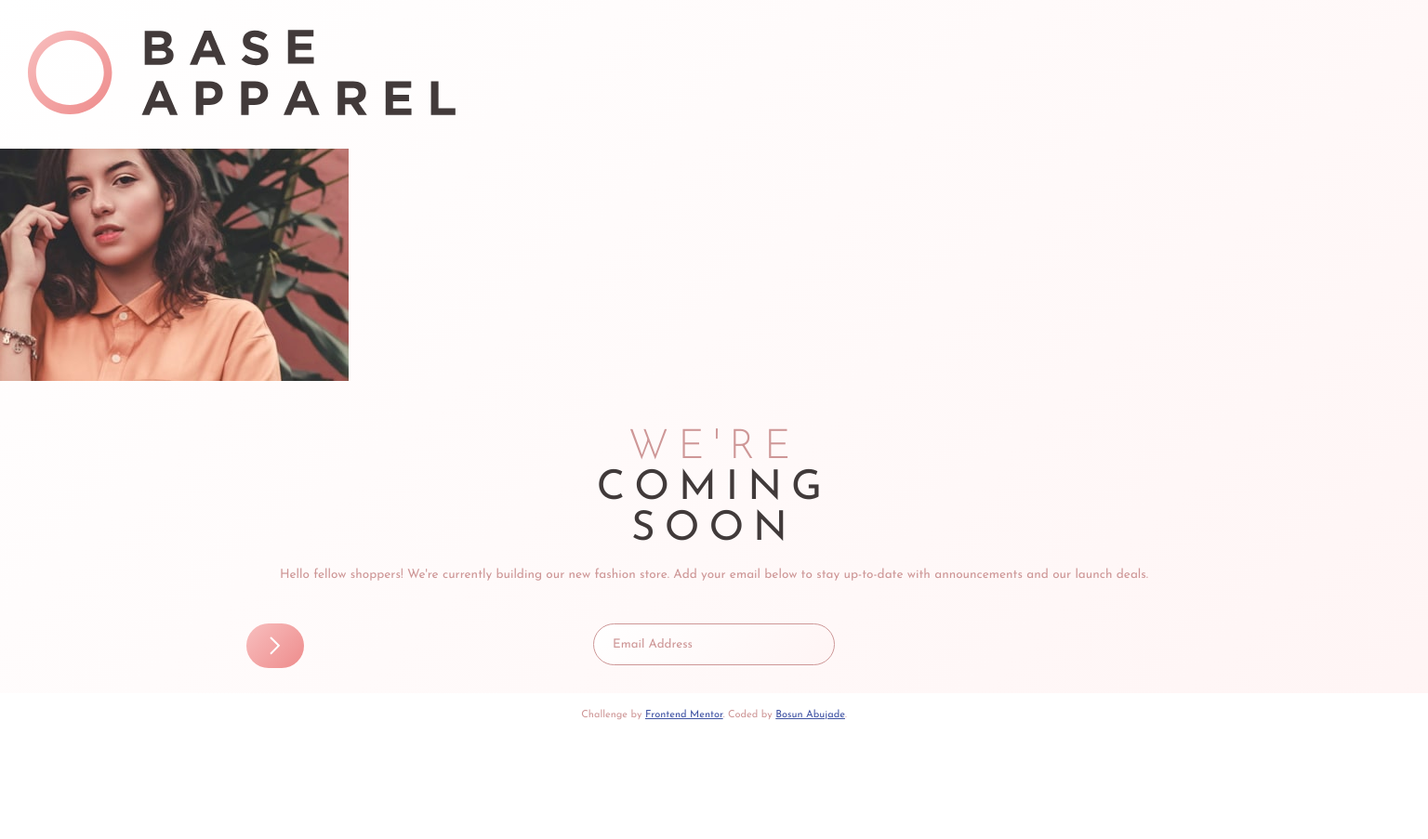
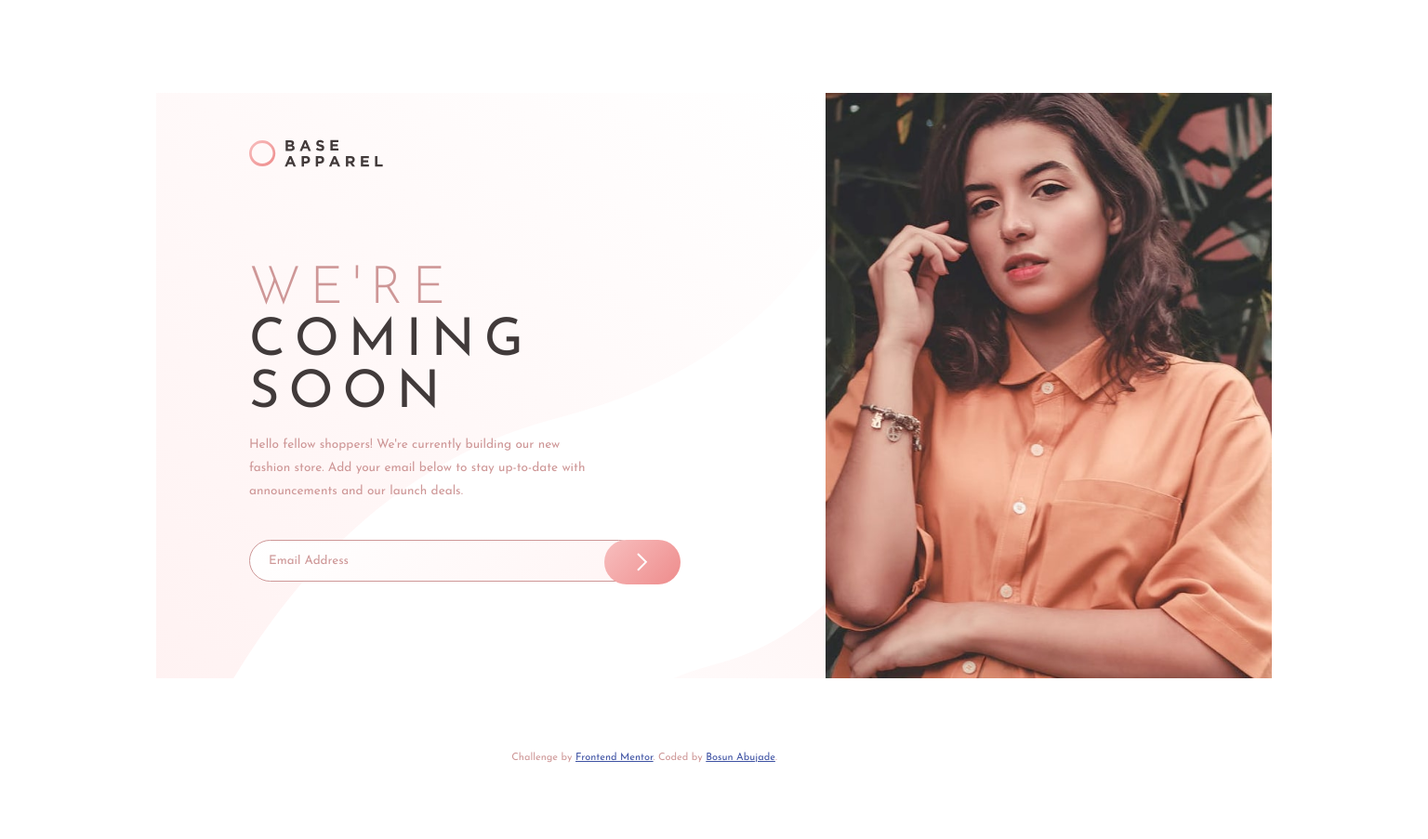
Before and after one commit to bosunabujade/base-apparel-coming-soon-master, a plain HTML site: page index.html in a window 1536 px wide. Shown: the whole page at 93% size. Before the commit the page ends 800 px from the top, so only its background shows below. Drawn offline with Linux system fonts and the light colour scheme.

Commit message:
Added desktop styles to css

```diff
--- a/css/styles.css
+++ b/css/styles.css
@@ -22,6 +22,9 @@ body {
     width: 375px;
     height: 250px;
 
+}
+.desktop-hero {
+    display: none;
 }
 h1 {
     color: hsl(0, 6%, 24%);
@@ -82,3 +85,59 @@ input[type=img]:hover {
     background-image: linear-gradient(135deg, hsl(0, 0%, 100%), hsl(0, 100%, 98%));
     cursor: pointer;
 }
+/*----------------------- General Styles --------------------------*/
+
+@media only screen and (min-width:1440px) {
+    body {
+        display: flex;
+        flex-flow: row wrap;
+        justify-content: center;
+        margin: 100px auto;
+        width: 1200px;
+        height: 800px;
+    }
+    .container {
+        width: 60%;
+        background-image: url(../images/bg-pattern-desktop.svg);
+        height: 600px;
+
+    }
+    .logo {
+        width: 20%;
+        padding: 50px 100px;
+    }
+    h1 {
+        text-align: left;
+        padding-left: 100px;
+        padding-right: 100px;
+        font-size: 3.5rem;
+    }
+    p {
+        padding-left: 100px;
+        padding-right: 250px;
+        text-align: left;
+    }
+    .mobile-hero {
+        display: none;;
+    }
+    .desktop-hero {
+        width: 40%;
+        height: auto;
+        display:inline-flex;
+        background-image: url(../images/hero-desktop.jpg);
+        background-size:contain;
+        background-repeat: no-repeat;
+    }
+    form {
+        text-align: left;
+        padding-left: 100px;
+    }
+    .email {
+        padding: 15px 250px 15px 20px;
+    }
+    .submit {
+        left: 650px;
+        padding: 14px 35px;
+
+    }
+}
--- a/index.html
+++ b/index.html
@@ -26,8 +26,8 @@
       <input class="email" type="email" value="Email Address">
       <input type="image" src="./images/icon-arrow.svg"  class="submit" >
     </form>
-
   </section>
+  <div class="desktop-hero"></div>
 
   <footer>
     <p class="attribution">
```
